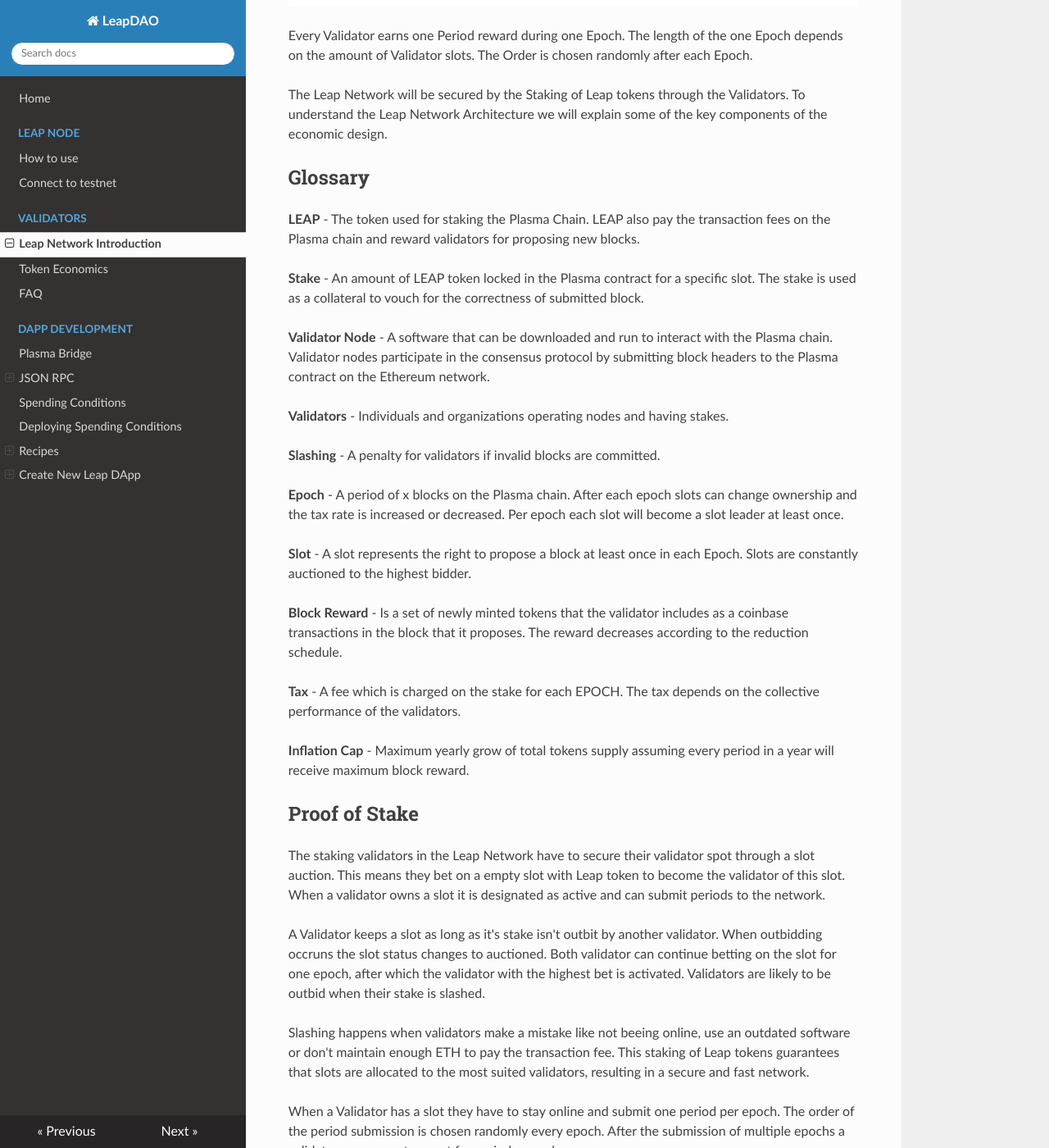
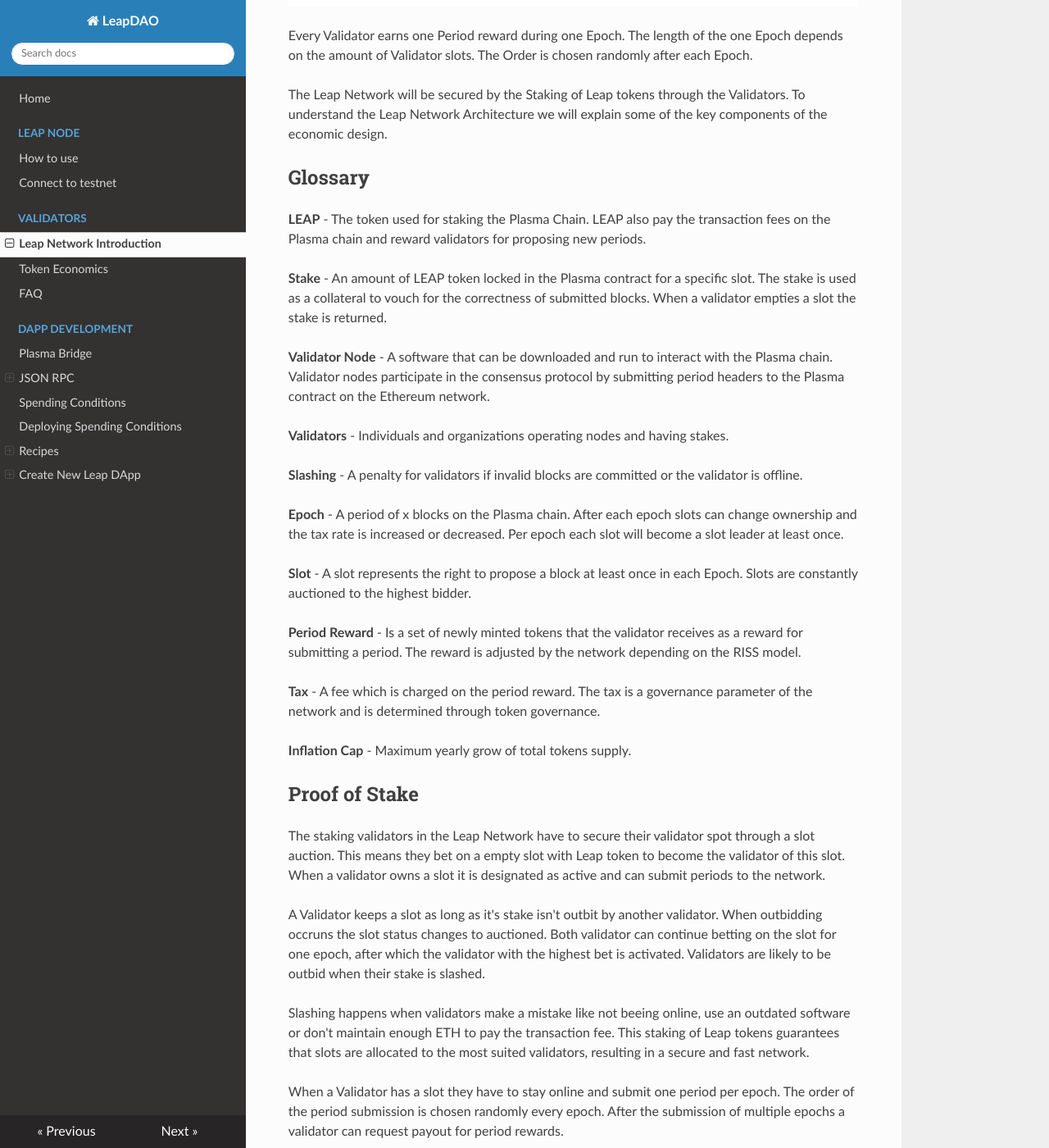
Before and after one commit to leapdao/docs, an MkDocs documentation site: the page built from docs/validators/general.md, in a window 1280 px wide and 1400 px high, scrolled down 670 px. Shown: the whole window at 82% size. Built offline with MkDocs 1.6.1, drawn with Linux system fonts in a browser that asks for light colours; nearby versions of some CDN libraries.

Commit message:
review glossary

```diff
--- a/docs/validators/general.md
+++ b/docs/validators/general.md
@@ -11,25 +11,25 @@ The Leap Network will be secured by the Staking of Leap tokens through the Valid
 
 ## Glossary
 
-**LEAP** - The token used for staking the Plasma Chain. LEAP also pay the transaction fees on the Plasma chain and reward validators for proposing new blocks.
+**LEAP** - The token used for staking the Plasma Chain. LEAP also pay the transaction fees on the Plasma chain and reward validators for proposing new periods.
 
-**Stake** - An amount of LEAP token locked in the Plasma contract for a specific slot. The stake is used as a collateral to vouch for the correctness of submitted block.
+**Stake** - An amount of LEAP token locked in the Plasma contract for a specific slot. The stake is used as a collateral to vouch for the correctness of submitted blocks. When a validator empties a slot the stake is returned.
 
-**Validator Node** - A software that can be downloaded and run to interact with the Plasma chain. Validator nodes participate in the consensus protocol by submitting block headers to the Plasma contract on the Ethereum network.
+**Validator Node** - A software that can be downloaded and run to interact with the Plasma chain. Validator nodes participate in the consensus protocol by submitting period headers to the Plasma contract on the Ethereum network.
 
 **Validators** - Individuals and organizations operating nodes and having stakes.
 
-**Slashing** - A penalty for validators if invalid blocks are committed.
+**Slashing** - A penalty for validators if invalid blocks are committed or the validator is offline.
 
 **Epoch** - A period of x blocks on the Plasma chain. After each epoch slots can change ownership and the tax rate is increased or decreased. Per epoch each slot will become a slot leader at least once.
 
 **Slot** - A slot represents the right to propose a block at least once in each Epoch. Slots are constantly auctioned to the highest bidder.
 
-**Block Reward** - Is a set of newly minted tokens that the validator includes as a coinbase transactions in the block that it proposes. The reward decreases according to the reduction schedule.
+**Period Reward** - Is a set of newly minted tokens that the validator receives as a reward for submitting a period. The reward is adjusted by the network depending on the RISS model.
 
-**Tax** - A fee which is charged on the stake for each EPOCH. The tax depends on the collective performance of the validators.
+**Tax** - A fee which is charged on the period reward. The tax is a governance parameter of the network and is determined through token governance.
 
-**Inflation Cap** - Maximum yearly grow of total tokens supply assuming every period in a year will receive maximum block reward.
+**Inflation Cap** - Maximum yearly grow of total tokens supply.
 
 ## Proof of Stake
 
```
